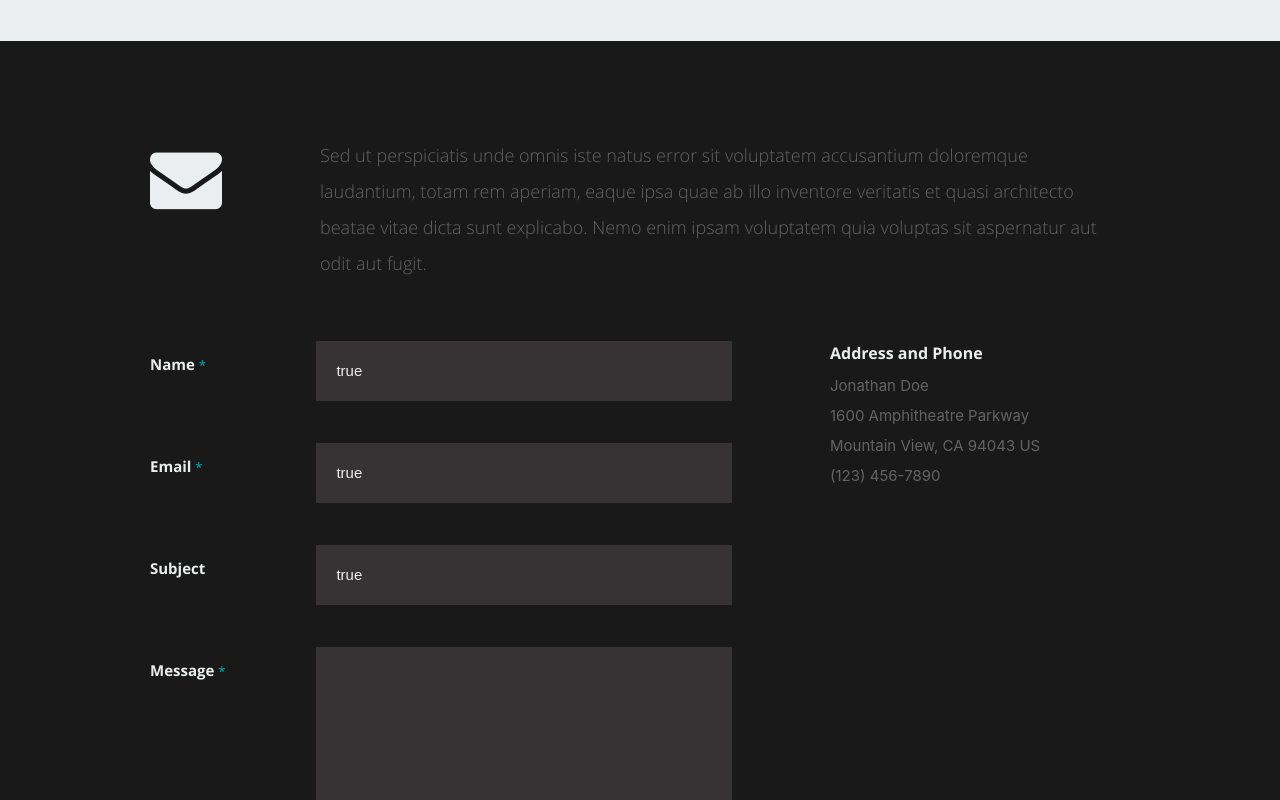
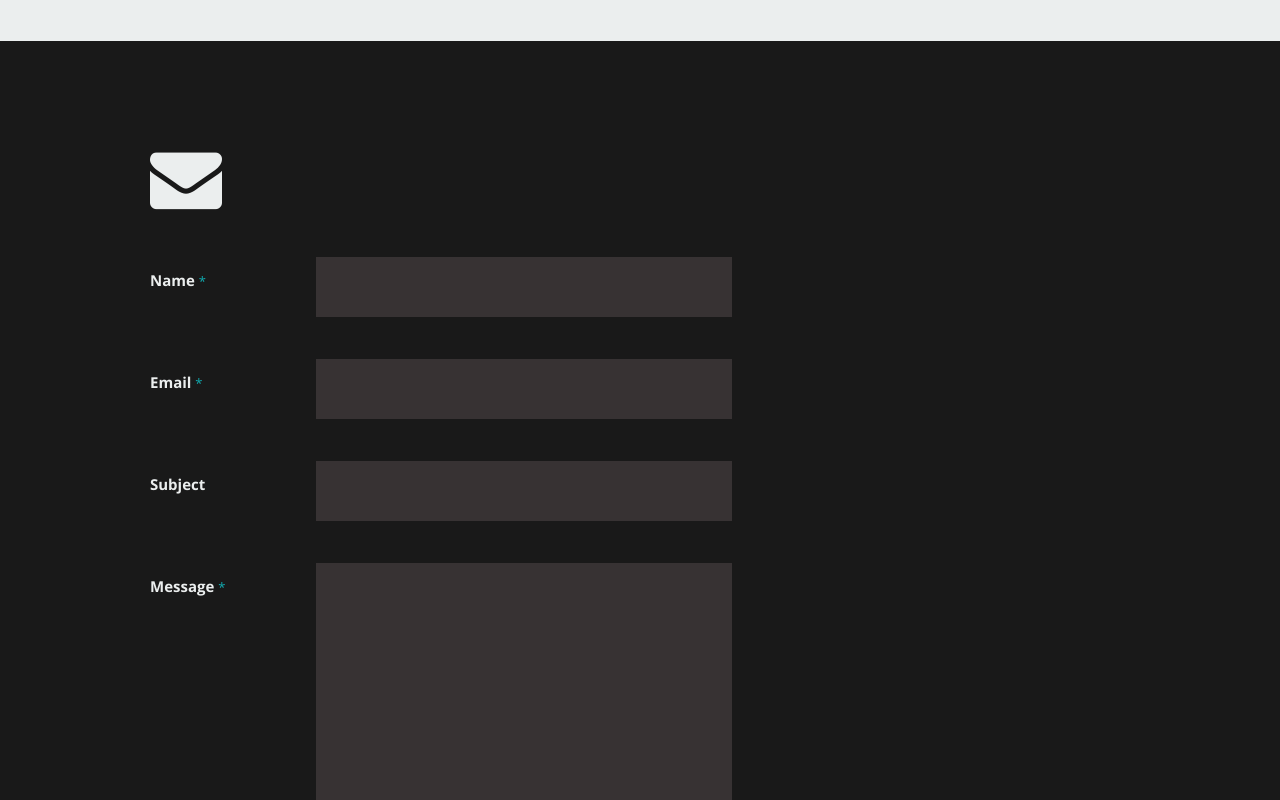
Before and after one commit to uziasr/portfolio-2.0, a React (Create React App) app: page / in a window 1280 px wide. Shown: the part 3000-3800 px from the top of the page. Built offline with nearby package versions, Linux system fonts and the light colour scheme.

Commit message:
added yup validation

```diff
--- a/package.json
+++ b/package.json
@@ -15,7 +15,8 @@
     "react": "^16.12.0",
     "react-dom": "^16.12.0",
     "react-router-dom": "^5.1.2",
-    "react-scripts": "3.4.0"
+    "react-scripts": "3.4.0",
+    "yup": "^0.28.3"
   },
   "scripts": {
     "start": "react-scripts start",
--- a/src/components/contact/Contact.js
+++ b/src/components/contact/Contact.js
@@ -1,42 +1,95 @@
-import React from 'react';
+import React, { useState } from 'react';
+import * as yup from 'yup'
+
+const schema = yup.object().shape({
+    name: yup.string().required(),
+    email: yup.string().email().required(),
+    subject: yup.string().required(),
+    message: yup.string().required()
+})
+
+const errorColor = '#F06000'
 
 const Contact = () => {
+
+    const [message, setMessage] = useState({
+        name: "",
+        email: "",
+        subject: "",
+        message: ""
+    })
+
+    const [validationErrors, setErrors] = useState({
+        name: "",
+        email: "",
+        subject: "",
+        message: ""
+    })
+
+    const changeHandler = e =>{
+        setMessage({...message,
+        [e.target.name]: e.target.value
+        })
+        console.log(message)
+    }
+
+    const onSubmit = (e) => {
+        setErrors({})
+        console.log("this is being submitted")
+        e.preventDefault()
+        schema.validate(message, {abortEarly:false})
+        .then(re=>console.log("did this pass? ", re))
+        .catch(err=>{
+            console.log("this is an error", err)
+            setErrors((state) => {
+                const errorObj = {}
+                err.errors.forEach(error=>{
+                    const key = error.split(' ')[0]
+                    console.log(key)
+
+                   errorObj[key] = error
+                })
+                return {...state, ...errorObj}
+            })
+        },)
+        console.log(validationErrors)
+    }
+
     return (
         <section id="contact">
             <div className="row section-head">
                 <div className="two columns header-col">
                     <h1><span>Get In Touch.</span></h1>
                 </div>
-                <div className="ten columns">
-                    <p className="lead">Sed ut perspiciatis unde omnis iste natus error sit voluptatem accusantium doloremque laudantium, totam rem aperiam,
-                      eaque ipsa quae ab illo inventore veritatis et quasi architecto beatae vitae dicta sunt explicabo. Nemo enim ipsam
-                      voluptatem quia voluptas sit aspernatur aut odit aut fugit.
-    </p>
-                </div>
             </div>
             <div className="row">
                 <div className="eight columns">
                     {/* form */}
-                    <form action method="post" id="contactForm" name="contactForm">
+                    {/* action method="post" id="contactForm" */}
+                    <form name="contactForm" netlify>
                         <fieldset>
                             <div>
                                 <label htmlFor="contactName">Name <span className="required">*</span></label>
-                                <input type="text" defaultValue size={35} id="contactName" name="contactName" />
+                                <input type="text" onChange={e=> changeHandler(e)} name="name" size={35} id="contactName" />
+                                {validationErrors.name ? <p style={{color:errorColor}}>{validationErrors.name}</p> : null}
                             </div>
                             <div>
                                 <label htmlFor="contactEmail">Email <span className="required">*</span></label>
-                                <input type="text" defaultValue size={35} id="contactEmail" name="contactEmail" />
+                                <input type="text" onChange={e=> changeHandler(e)} name="email" size={35} id="contactEmail" />
+                                {validationErrors.email ? <p style={{color:errorColor}}>{validationErrors.email}</p> : null}
                             </div>
                             <div>
                                 <label htmlFor="contactSubject">Subject</label>
-                                <input type="text" defaultValue size={35} id="contactSubject" name="contactSubject" />
+                                <input type="text" onChange={e=> changeHandler(e)} name="subject" size={35} id="contactSubject" />
+                                {validationErrors.subject ? <p style={{color:errorColor}}>{validationErrors.subject}</p> : null}
                             </div>
                             <div>
                                 <label htmlFor="contactMessage">Message <span className="required">*</span></label>
-                                <textarea cols={50} rows={15} id="contactMessage" name="contactMessage" defaultValue={""} />
+                                <textarea cols={50} onChange={e=> changeHandler(e)} name="message" rows={15} id="contactMessage" defaultValue={""} />
+                                {validationErrors.message ? <p style={{color:errorColor}}>{validationErrors.message}</p> : null}
                             </div>
                             <div>
-                                <button className="submit">Submit</button>
+                                <button className="submit" onClick={e=>onSubmit(e)}>Submit</button>
                                 <span id="image-loader">
                                     <img alt="" src="images/loader.gif" />
                                 </span>
@@ -51,15 +104,6 @@ const Contact = () => {
                     </div>
                 </div>
                 <aside className="four columns footer-widgets">
-                    <div className="widget widget_contact">
-                        <h4>Address and Phone</h4>
-                        <p className="address">
-                            Jonathan Doe<br />
-                            1600 Amphitheatre Parkway <br />
-                            Mountain View, CA 94043 US<br />
-                            <span>(123) 456-7890</span>
-                        </p>
-                    </div>
                 </aside>
             </div>
         </section>
--- a/src/header/Header.js
+++ b/src/header/Header.js
@@ -23,13 +23,8 @@ export default class NewComponent extends React.Component{
                 and learn more <a className="smoothscroll" href="#about">about me</a>.</h3>
               <hr />
               <ul className="social">
-                {/* <li><a href="#"><i className="fa fa-facebook" /></a></li>
-                <li><a href="#"><i className="fa fa-twitter" /></a></li>
-                <li><a href="#"><i className="fa fa-google-plus" /></a></li> */}
                 <li><a href="https://github.com/uziasr"><i className="fa fa-github" /></a></li>
                 <li><a href="https://www.linkedin.com/in/uziasrivera/"><i className="fa fa-linkedin" /></a></li>
-                {/* <li><a href="#"><i className="fa fa-dribbble" /></a></li>
-                <li><a href="#"><i className="fa fa-skype" /></a></li> */}
               </ul>
             </div>
           </div>
```
Also changed, not shown: 1 other file (tests, documents, lock files or other folders).
